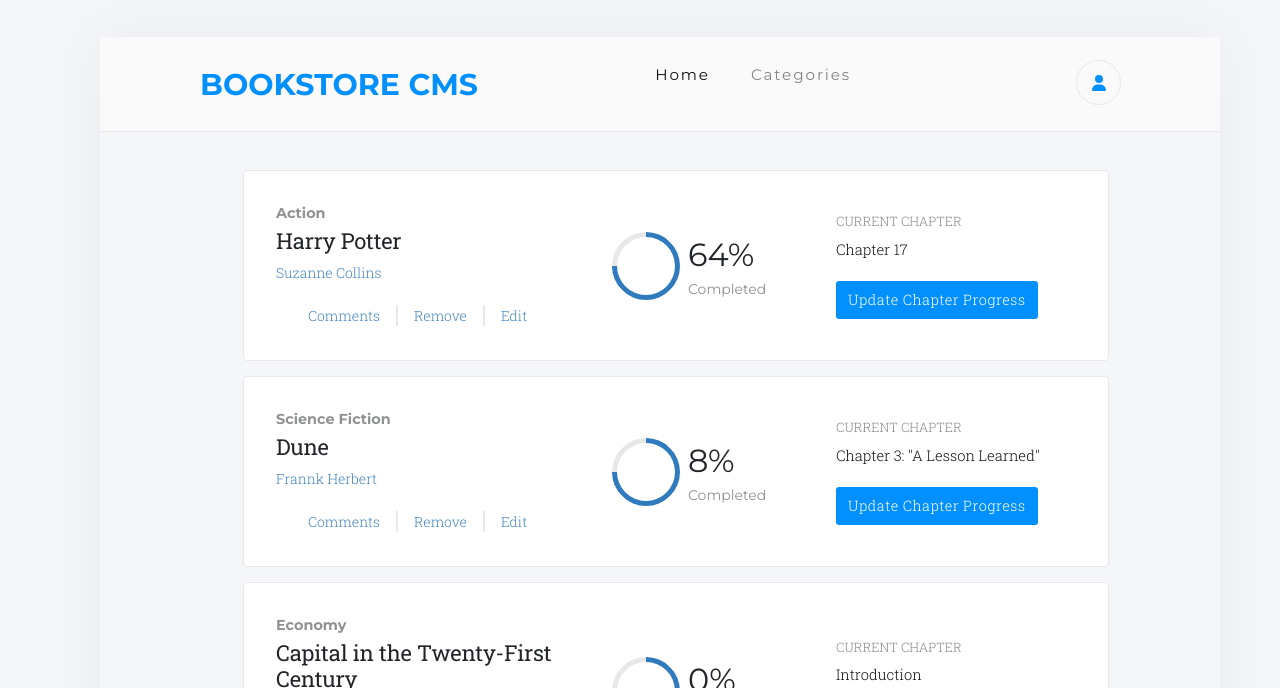
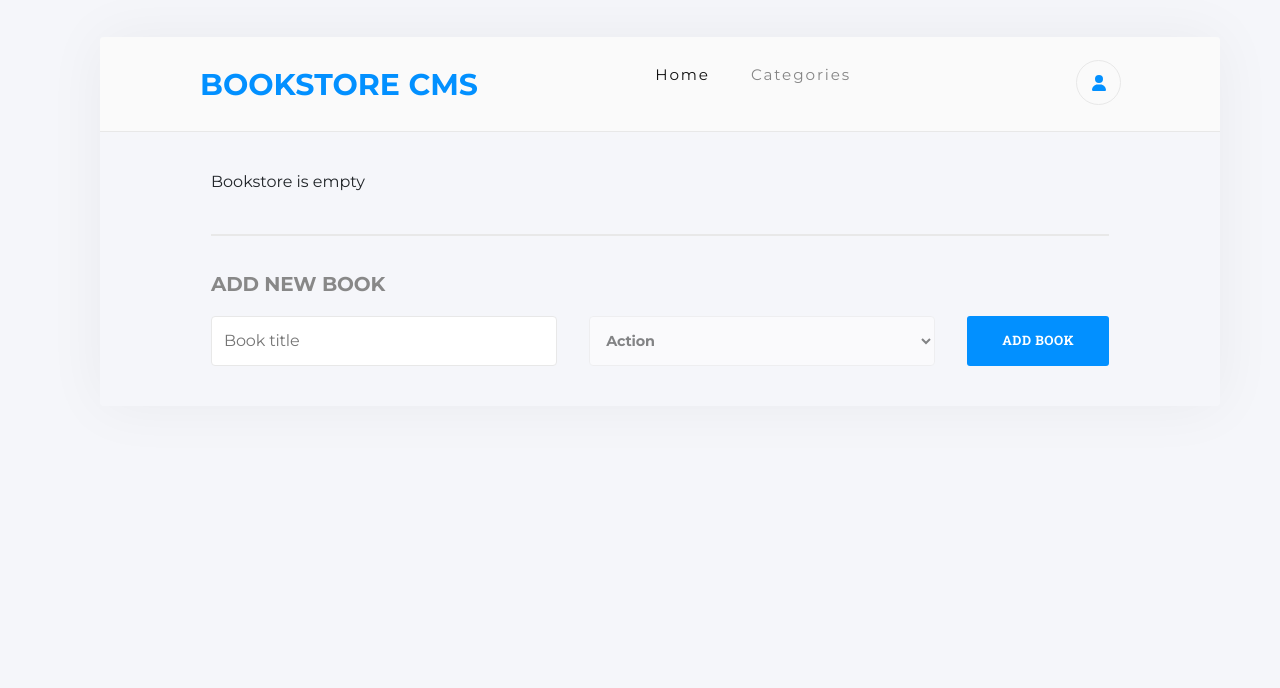
Before and after one commit to Kccendana/bookstore-react, a React (Create React App) app: page / in a window 1280 px wide. Shown: the part 112-800 px from the top of the page. Built offline with nearby package versions, Linux system fonts and the light colour scheme; the HTML template or start-up script is replaced by a standard one.

Commit message:
modify Booklist component to display the new books added

```diff
--- a/src/components/BookList.js
+++ b/src/components/BookList.js
@@ -1,33 +1,16 @@
 import React from 'react';
+import { useSelector, useDispatch } from 'react-redux';
+import { removeBook, selectBooks } from '../redux/books/booksSlice';
 import './booklist.css';
 
 function BookList() {
-  const books = [
-    {
-      id: 1,
-      category: 'Action',
-      title: 'Harry Potter',
-      author: 'Suzanne Collins',
-      completed: 64,
-      currentChap: 'Chapter 17',
-    },
-    {
-      id: 2,
-      category: 'Science Fiction',
-      title: 'Dune',
-      author: 'Frannk Herbert',
-      completed: 8,
-      currentChap: 'Chapter 3: "A Lesson Learned"',
-    },
-    {
-      id: 3,
-      category: 'Economy',
-      title: 'Capital in the Twenty-First Century',
-      author: 'Suzanne Collins',
-      completed: 0,
-      currentChap: 'Introduction',
-    },
-  ];
+  const books = useSelector(selectBooks);
+  const dispatch = useDispatch();
+  if (books.length === 0) {
+    return (
+      'Bookstore is empty'
+    );
+  }
   return (
     <ul className="book-container">
       { books.map((book) => (
@@ -35,10 +18,10 @@ function BookList() {
           <div className="book-info">
             <span className="book-category">{book.category}</span>
             <h3 className="book-t">{book.title}</h3>
-            <span className="b-author">{book.author}</span>
+            <span className="b-author">Suzanne Dales</span>
             <ul className="btn-actionList">
               <li><button type="button" className="actionBtn comments">Comments</button></li>
-              <li><button type="button" className="actionBtn remove">Remove</button></li>
+              <li><button onClick={() => dispatch(removeBook(book.id))} type="button" className="actionBtn remove">Remove</button></li>
               <li><button type="button" className="actionBtn edit">Edit</button></li>
             </ul>
           </div>
@@ -46,7 +29,7 @@ function BookList() {
             <div className="pieChart" />
             <div className="completed-info">
               <span className="comPercent">
-                {book.completed}
+                0
                 %
               </span>
               <span className="tag">Completed</span>
```
